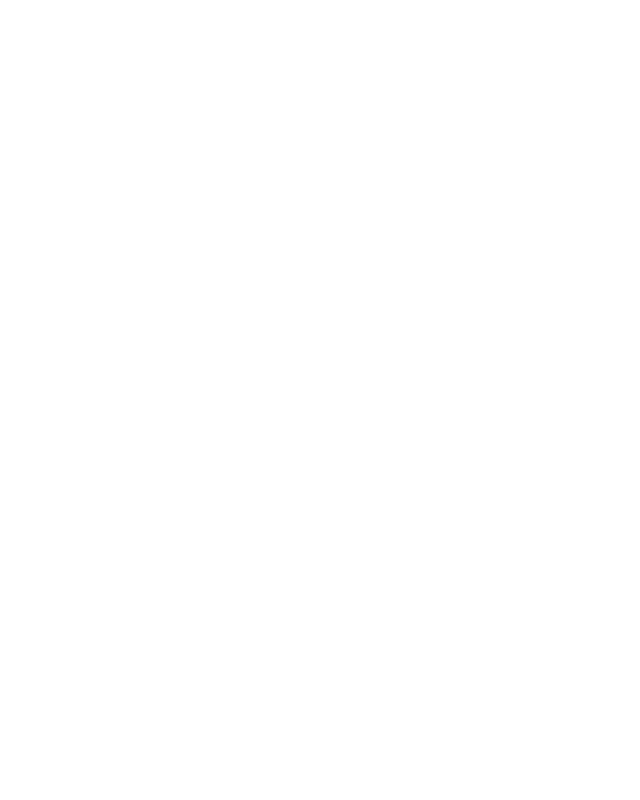
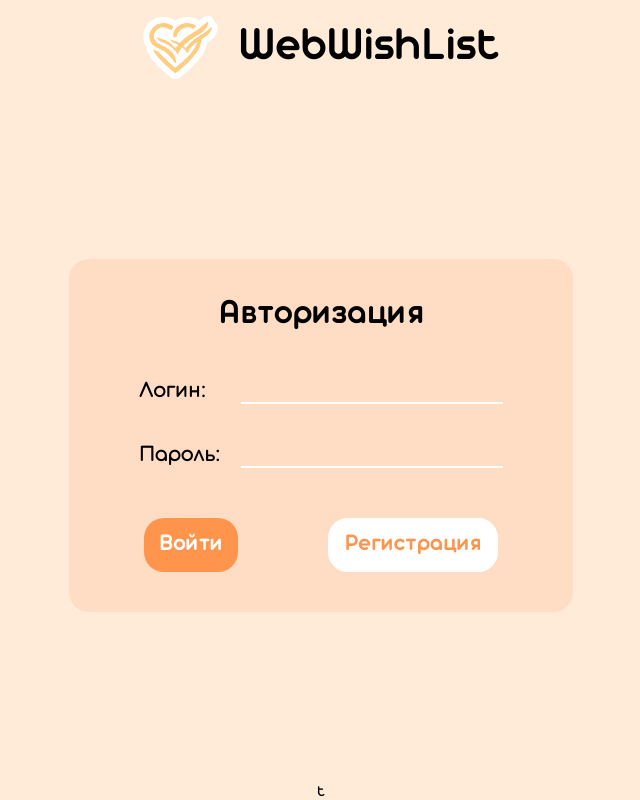
Before and after one commit to IZERAK/WWL, a React (Create React App) app in the folder wwl/: page / in a window 1280 px wide. Shown: the whole page, without its empty margins (319-959 px from the left). Built offline with nearby package versions, Linux system fonts and the light colour scheme.

Commit message:
Форма авторизации

```diff
--- a/wwl/src/App.js
+++ b/wwl/src/App.js
@@ -1,15 +1,19 @@
 import React from "react";
 import AppRouter from "../src/components/AppRouter";
 import "./style/App.css";
+import { ReactComponent as Logo } from "./images/logo.svg";
 
 function App() {
   return (
-    <div className="App">
-      <div className="header"></div>
+    <div className="app">
+      <div className="header">
+        <Logo className="logo" />
+        <div className="name-header">WebWishList</div>
+      </div>
       <div className="main">
         <AppRouter />
       </div>
-      <div className="footer"></div>
+      <div className="footer">t</div>
     </div>
   );
 }
--- /dev/null
+++ b/wwl/src/components/Button.jsx
@@ -0,0 +1,12 @@
+import React from "react";
+import "../style/button.css"
+
+const Button = ({ text, onClick, style_b, type = "button" }) => {
+  return (
+    <button className={`button ${style_b}`} onClick={onClick} type={type}>
+      {text}
+    </button>
+  );
+};
+
+export default Button;
--- /dev/null
+++ b/wwl/src/components/Input.jsx
@@ -0,0 +1,19 @@
+import React from "react";
+import "../style/input.css";
+
+const Input = ({ placeholder, value, onChange, style, type = "text" }) => {
+  return (
+    <div className="input-container">
+      <input
+        className={`input ${style}`}
+        placeholder={placeholder}
+        value={value}
+        onChange={onChange}
+        type={type}
+      />
+      <div className="input-underline"></div>
+    </div>
+  );
+};
+
+export default Input;
--- a/wwl/src/index.js
+++ b/wwl/src/index.js
@@ -1,6 +1,7 @@
 import React from "react";
 import ReactDOM from "react-dom/client";
 import App from "./App";
+import "../src/style/index.css"
 
 const root = ReactDOM.createRoot(document.getElementById("root"));
 root.render(<App />);
--- a/wwl/src/pages/Auth.jsx
+++ b/wwl/src/pages/Auth.jsx
@@ -1,9 +1,29 @@
 import React from "react";
+import Input from "../components/Input";
+import Button from "../components/Button";
+import "../style/auth.css";
 
 const Auth = () => {
   return (
-    <div className="component-name">
-      </div>
+    <div className="auth-page">
+      <form className="auth-form">
+        <div className="title-text-form">Авторизация</div>
+        <div className="auth-label-input-group">
+          <div className="auth-label-input">
+            <div className="title-text-input">Логин:</div>
+            <Input type="email" />
+          </div>
+          <div className="auth-label-input">
+            <div className="title-text-input">Пароль:</div>
+            <Input type="password" />
+          </div>
+        </div>
+        <div className="button-group">
+          <Button text="Войти" type="sumbit" style_b="main-b" />
+          <Button text="Регистрация" style_b="secondary" />
+        </div>
+      </form>
+    </div>
   );
 };
 
--- a/wwl/src/style/App.css
+++ b/wwl/src/style/App.css
@@ -0,0 +1,33 @@
+.app {
+    display: flex;
+    flex-direction: column;
+    justify-content: space-between;
+    align-items: center;
+
+    min-height: 100%;
+  }
+
+  .header {
+    display: flex;
+    justify-content: center;
+    align-items: center;
+    margin-top: 10px;
+    gap:20px;
+  }
+
+  .logo {
+    width: 75px;
+    height: 75px;
+  }
+
+  .name-header {
+    font-size: 48px;
+    font-weight: 600;
+  }
+
+  .main {
+    display: flex;
+    flex: 1;
+    align-items: center;
+    text-align: center;
+  }
--- /dev/null
+++ b/wwl/src/style/auth.css
@@ -0,0 +1,26 @@
+.auth-form {
+  display: flex;
+  flex-direction: column;
+  background-color: #ffdcc4;
+  gap: 20px;
+  padding: 40px;
+  border-radius: 20px;
+}
+.button-group {
+  display: flex;
+  justify-content: space-around;
+  gap: 20px;
+}
+.auth-label-input-group {
+  display: flex;
+  gap: 20px;
+  flex-direction: column;
+  padding: 20px;
+}
+.auth-label-input {
+  display: flex;
+  justify-content: space-between;
+  gap:20px;
+  padding: 10px;
+  align-items: center;
+}
--- /dev/null
+++ b/wwl/src/style/button.css
@@ -0,0 +1,29 @@
+.button {
+  padding: 15px;
+  outline: none;
+  border: none;
+  border-radius: 20px;
+  font-family: "AristaPro", sans-serif !important;
+  font-size: 24px;
+  font-weight: 600;
+  cursor: pointer;
+  transition: transform 0.2s ease, box-shadow 0.2s ease; /* Анимация */
+}
+.button.main-b {
+  background-color: #ff944d;
+  color: white;
+}
+.button.secondary {
+  border: 2px solid white;
+  color: #ff944d;
+  background: white;
+}
+.button:hover {
+  transform: translateY(-5px); /* Поднимается вверх */
+  box-shadow: 0 5px 10px rgba(0, 0, 0, 0.2); /* Добавляем тень */
+}
+
+.button:active {
+  transform: scale(0.95); /* Уменьшается при нажатии */
+  box-shadow: 0 3px 8px rgba(0, 0, 0, 0.2); /* Уменьшаем тень */
+}
--- a/wwl/src/style/index.css
+++ b/wwl/src/style/index.css
@@ -1,4 +1,21 @@
 @import "./fonts.css";
+
+html,
 body {
-  font-family: "AristaPro", sans-serif;
+  font-family: "AristaPro", sans-serif !important;
+  height: 100%;
+  margin: 0;
+  background-color: #ffebd8;
 }
+
+#root {
+  height: 100%;
+  font-family: "AristaPro", sans-serif !important;
+}
+.title-text-form {
+  font-size: 36px;
+  font-weight: 600;
+}
+.title-text-input {
+  font-size: 24px;
+}
--- /dev/null
+++ b/wwl/src/style/input.css
@@ -0,0 +1,25 @@
+.input {
+  background: none;
+  border: none;
+  border-bottom: 2.5px solid white;
+  outline: none;
+  font-size: 24px;
+  font-family: "AristaPro", sans-serif !important;
+  transition: border-color 0.3s ease;
+}
+.input-container {
+  position: relative;
+}
+.input-underline {
+  position: absolute;
+  bottom: 0;
+  left: 0;
+  height: 2px;
+  width: 0;
+  background-color: #ffa88a; /* Цвет закрашивания */
+  transition: width 0.3s ease;
+}
+.input-container:hover .input-underline,
+.input-container:focus-within .input-underline {
+  width: 100%; /* Полностью закрашиваем */
+}
```
